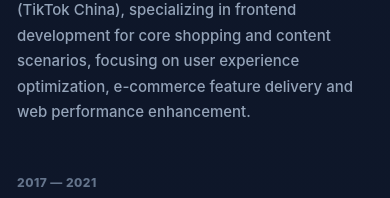
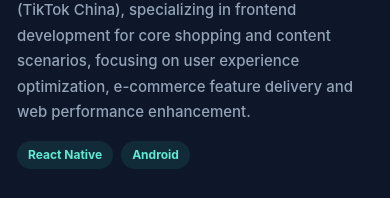
Before and after one commit to KuroGeo/web-resume, a plain HTML site: page public/index.html in a window 390 px wide. Shown: the part 1275-1473 px from the top of the page. Drawn offline with Linux system fonts and the light colour scheme.

Commit message:
Add ByteDance mobile tags

```diff
--- a/public/index.html
+++ b/public/index.html
@@ -99,6 +99,10 @@
                   <p data-i18n="experience.bytedance.body">
                     任职于字节跳动抖音电商，负责核心购物与内容场景的前端开发，专注于用户体验优化、电商功能交付和 Web 性能提升。
                   </p>
+                  <div class="tag-row">
+                    <span>React Native</span>
+                    <span>Android</span>
+                  </div>
                 </div>
               </article>
             </li>
```
